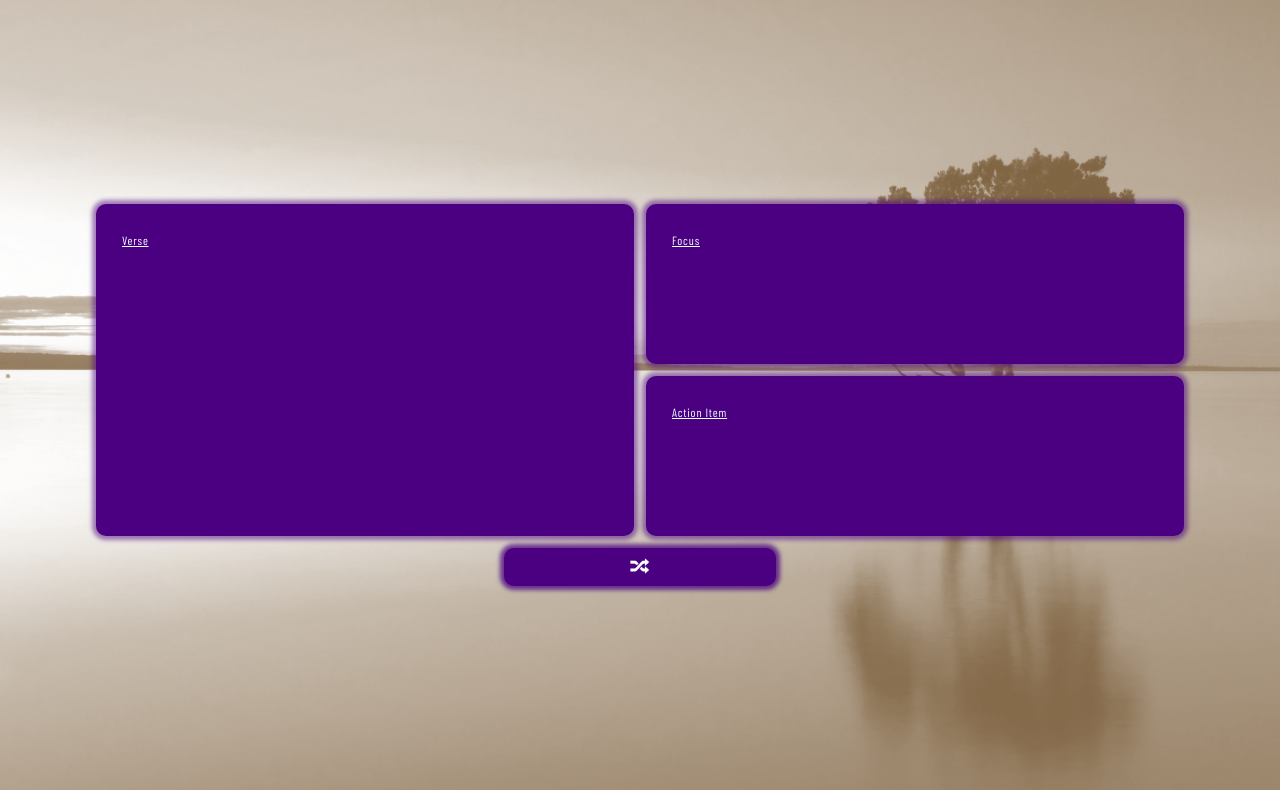
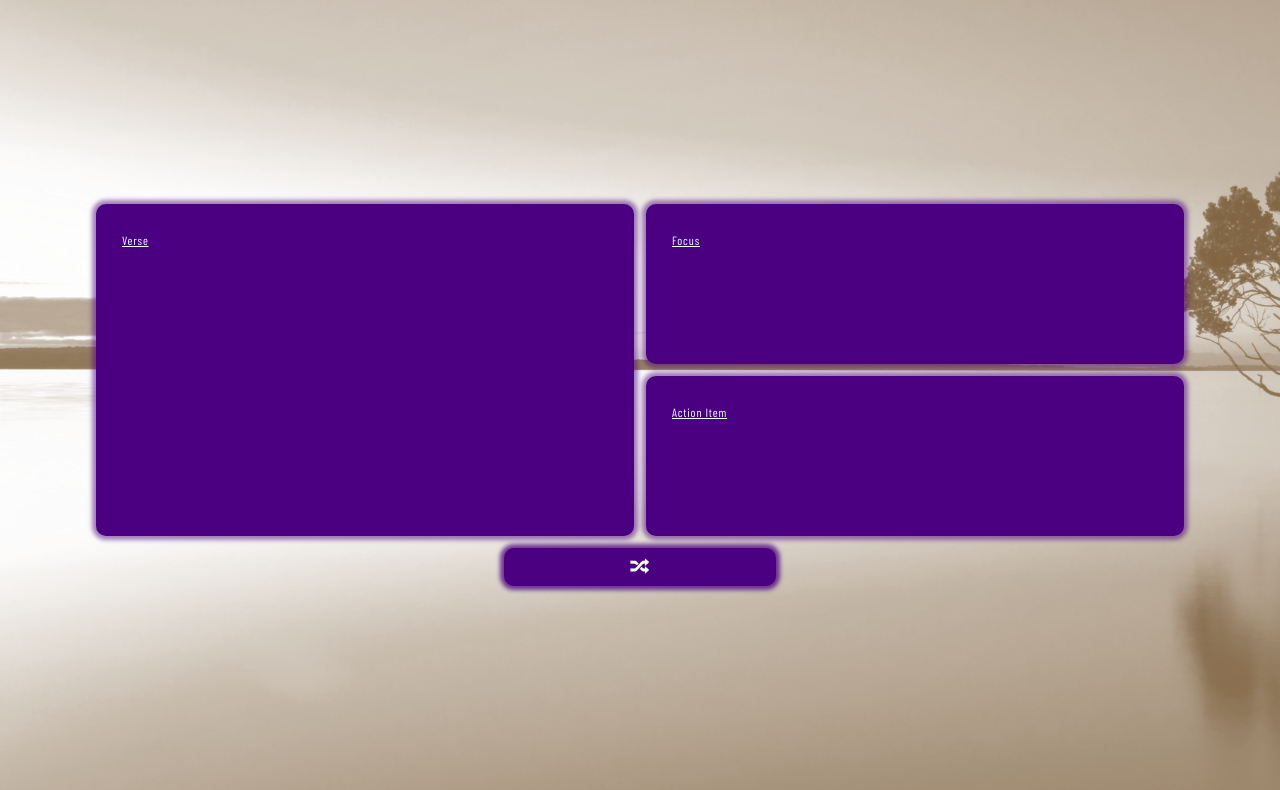
Before and after one commit to DarrylAdigwu/message_generator, a plain HTML site: page index.html in a window 1280 px wide. Shown: the part 136-926 px from the top of the page. Drawn offline with Linux system fonts and the light colour scheme; files whose address does not match are found by name.

Commit message:
fixed background image issue

```diff
--- a/resources/css/style.css
+++ b/resources/css/style.css
@@ -21,11 +21,11 @@
 
 body {
     box-sizing: border-box;
-    background-image: url("/resources/images/sunset.jpg");
-    background-color:  hsla(33, 100%, 88%, 0.5);
+    background: url("../images/sunset.jpg"), hsla(33, 100%, 88%, 0.5);
+    background-position: 20%;
+    background-blend-mode: overlay;
     background-size: cover;
-    background-position: 85%;
-    background-blend-mode: overlay;
+    background-repeat: none;
 }
 
 /* Navigation */
```
Also changed, not shown: 2 other files.
